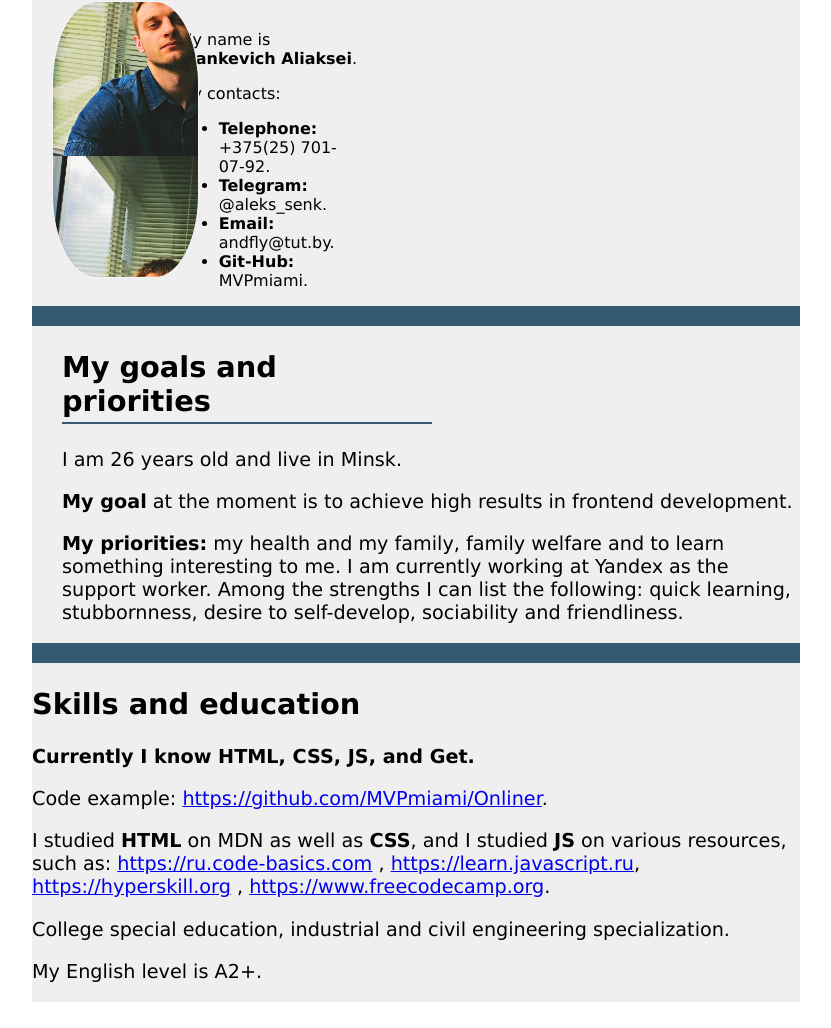
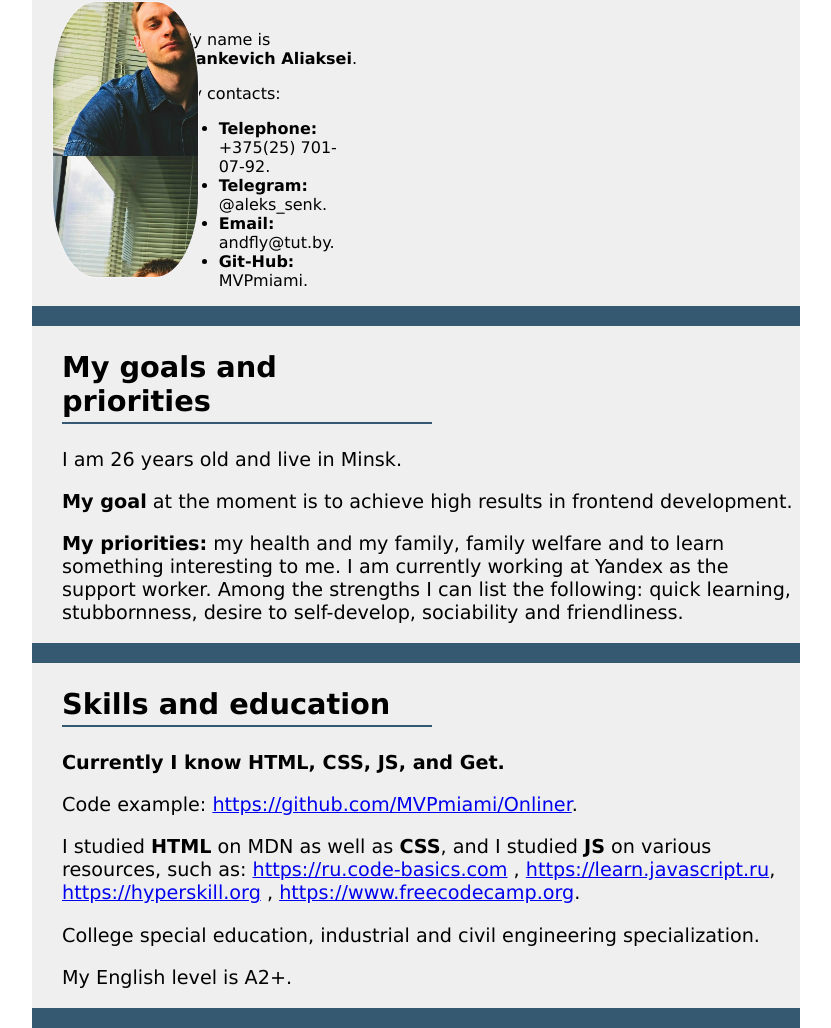
Before and after one commit to MVPmiami/rsschool-cv, a plain HTML site: page index.html in a window 1280 px wide. Shown: the part 67-1095 px from the top of the page, without its empty margins (224-1055 px from the left). Drawn offline with Linux system fonts and the light colour scheme.

Commit message:
docs: add style for skills and education

```diff
--- a/style/style.css
+++ b/style/style.css
@@ -5,6 +5,7 @@ body {
   width: 60%;
   margin-left: 20%;
   margin-top: 0;
+  margin-bottom: 0;
   font-family: Verdana, Geneva, Tahoma, sans-serif;
 }
 
@@ -58,3 +59,14 @@ main {
   border-bottom: 2px solid #365972;
   width: 370px;
 }
+
+.skills-and-education {
+  padding-left: 30px;
+  border-bottom: 20px solid #365972;
+}
+
+#skills-and-education {
+  padding-bottom: 4px;
+  border-bottom: 2px solid #365972;
+  width: 370px;
+}
```
Also changed, not shown: index.html (+1 -1 lines).
